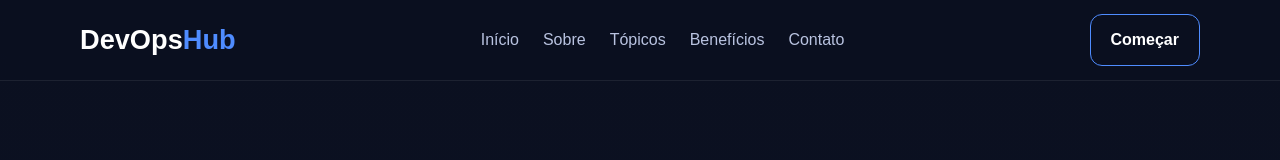
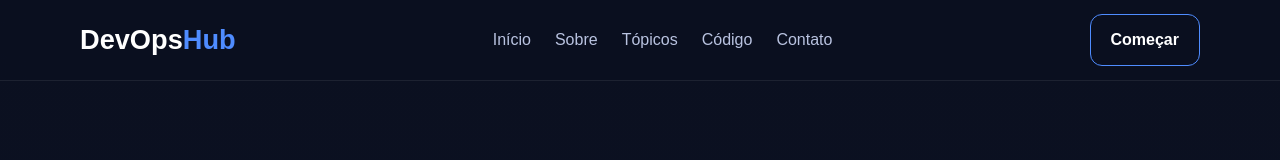
Before and after one commit to Kalebes1/devops-app-deploy, a website: page app/index.html in a window 1280 px wide. Shown: the top 160 px of the page. Drawn offline with Linux system fonts and the light colour scheme.

Commit message:
Change 'Benefícios' link to 'Código'

```diff
--- a/app/index.html
+++ b/app/index.html
@@ -15,7 +15,7 @@
         <a href="#inicio">Início</a>
         <a href="#sobre">Sobre</a>
         <a href="#topicos">Tópicos</a>
-        <a href="#beneficios">Benefícios</a>
+        <a href="#beneficios">Código</a>
         <a href="#contato">Contato</a>
       </nav>
 
```
